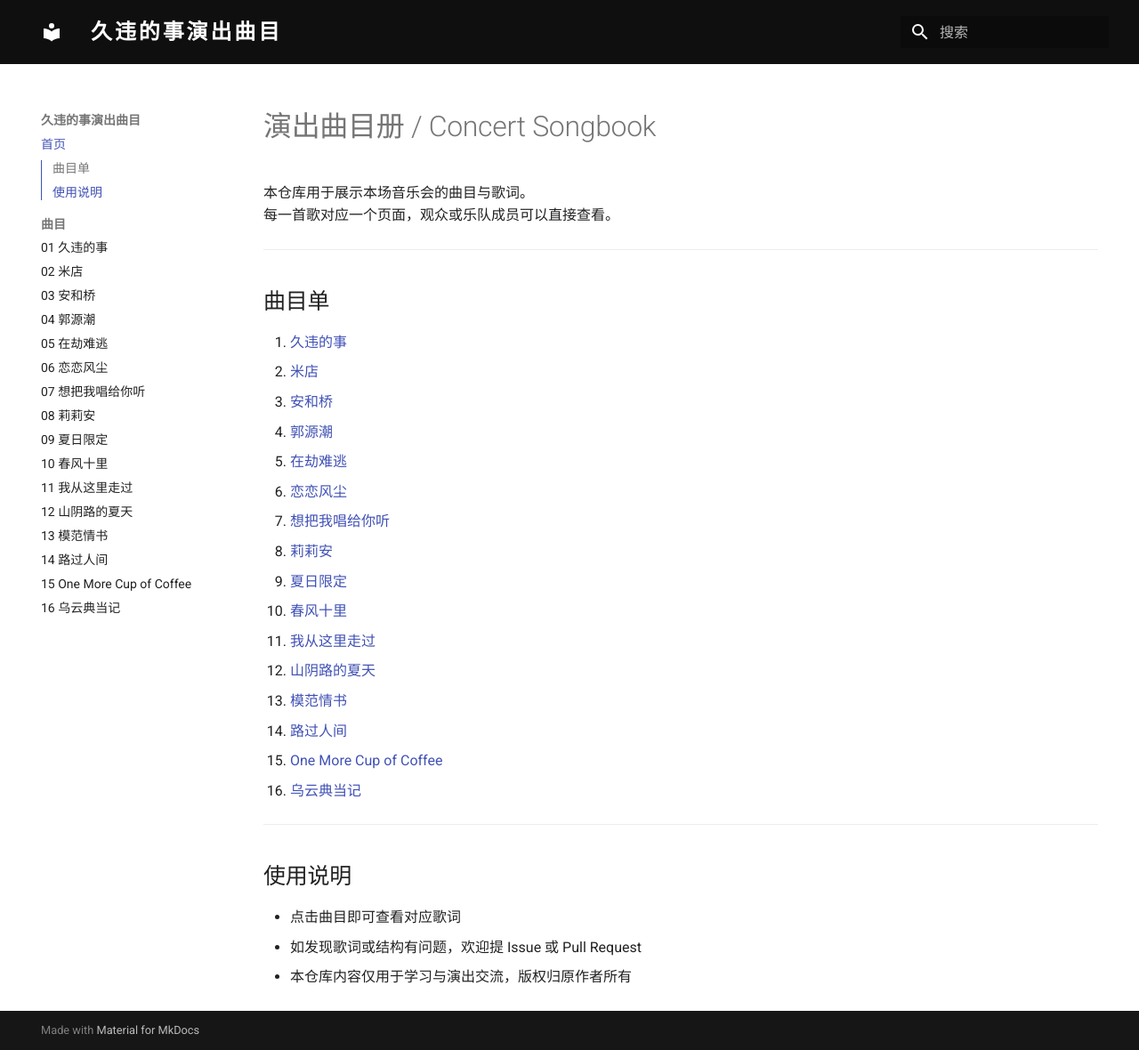
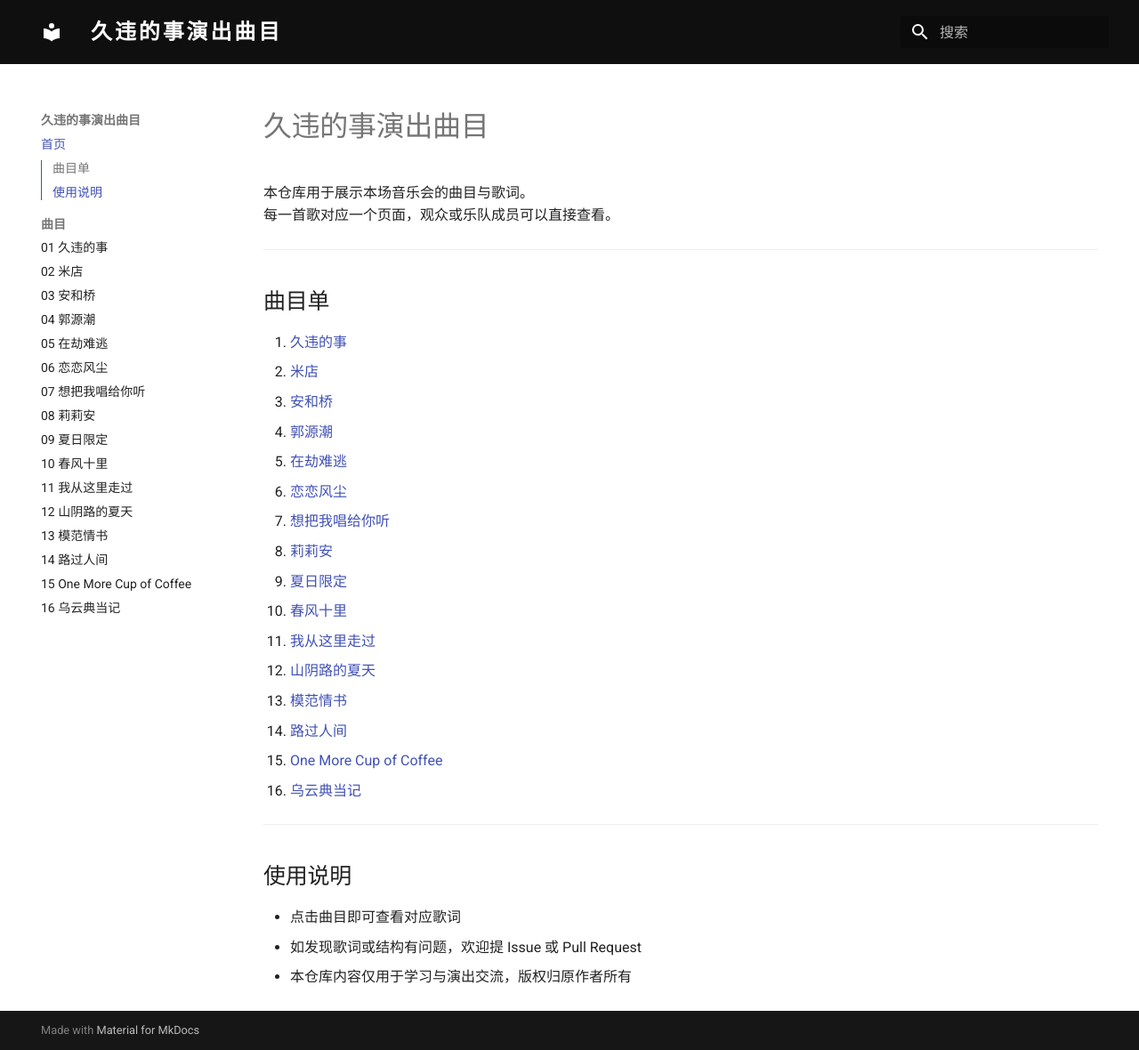
Before and after one commit to stubbornleaf/jiuweideshi-songbook, an MkDocs documentation site: the page built from docs/index.md, in a window 1280 px wide and 1180 px high. Shown: the whole window at 89% size. Built offline with MkDocs 1.6.1 and Material for MkDocs 9.7.7, drawn with Linux system fonts in a browser that asks for light colours.

Commit message:
Update index.md

```diff
--- a/docs/index.md
+++ b/docs/index.md
@@ -1,4 +1,4 @@
-# 演出曲目册 / Concert Songbook
+# 久违的事演出曲目
 
 本仓库用于展示本场音乐会的曲目与歌词。
 每一首歌对应一个页面，观众或乐队成员可以直接查看。
```
